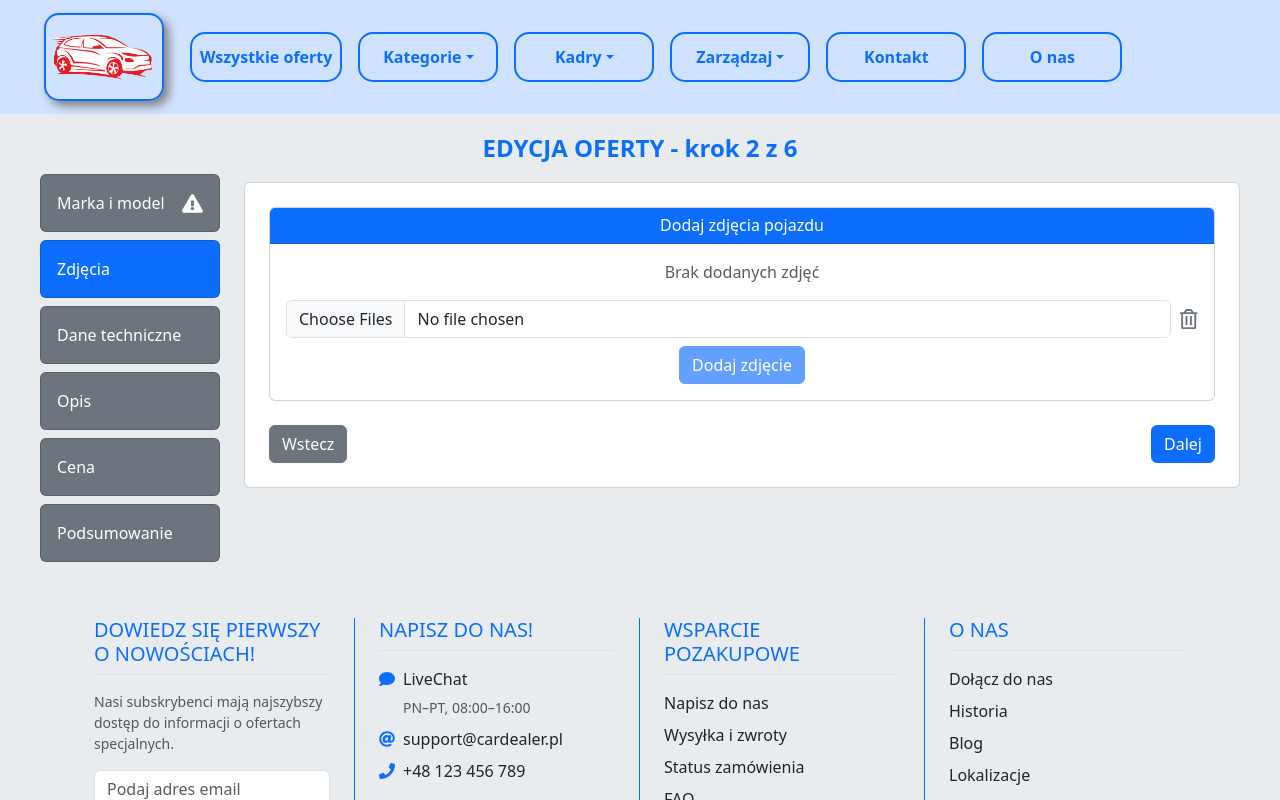
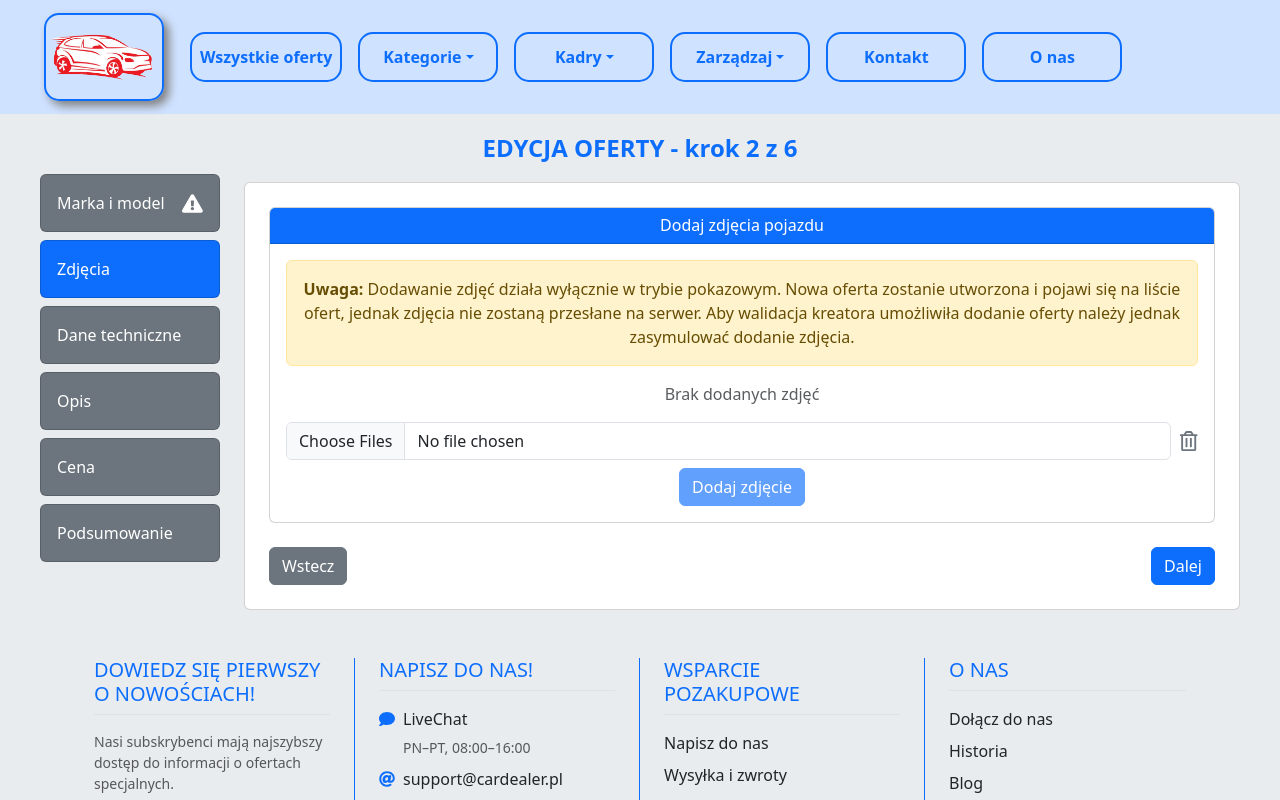
Before and after one commit to ArdianM90/react-car-dealer, a React (Vite) app: page /add-offer in a window 1280 px wide. Both pictures are taken after a click on the button "Dalej". Shown: the top 800 px of the page. Built offline with nearby package versions, Linux system fonts and the light colour scheme.

Commit message:
info about images creator

```diff
--- a/src/components/CreatorStepImages.tsx
+++ b/src/components/CreatorStepImages.tsx
@@ -1,7 +1,7 @@
 import { useEffect, useRef, useState } from 'react';
 import Form from 'react-bootstrap/Form';
 import Button from 'react-bootstrap/Button';
-import { Card, } from 'react-bootstrap';
+import {Alert, Card,} from 'react-bootstrap';
 import { FaExclamationTriangle, FaFileImage, FaRegTrashAlt, FaTimes } from "react-icons/fa";
 import {validateImgFile} from "../service/ValidatorService.ts";
 
@@ -70,6 +70,11 @@ export const CreatorStepImages = ({ uploadedFiles, setUploadedFiles, onValidate,
             </Card.Header>
             <Card.Body>
                 <Form.Group>
+                    <Alert variant="warning">
+                        <strong>Uwaga:</strong> Dodawanie zdjęć działa wyłącznie w&nbsp;trybie pokazowym. Nowa oferta zostanie utworzona i&nbsp;pojawi
+                        się na liście ofert, jednak zdjęcia nie zostaną przesłane na serwer. Aby walidacja kreatora umożliwiła dodanie oferty
+                        należy jednak zasymulować dodanie zdjęcia.
+                    </Alert>
                     {
                         uploadedFiles.length === 0 ? (
                             <div className="text-muted mb-3">Brak dodanych zdjęć</div>
```
